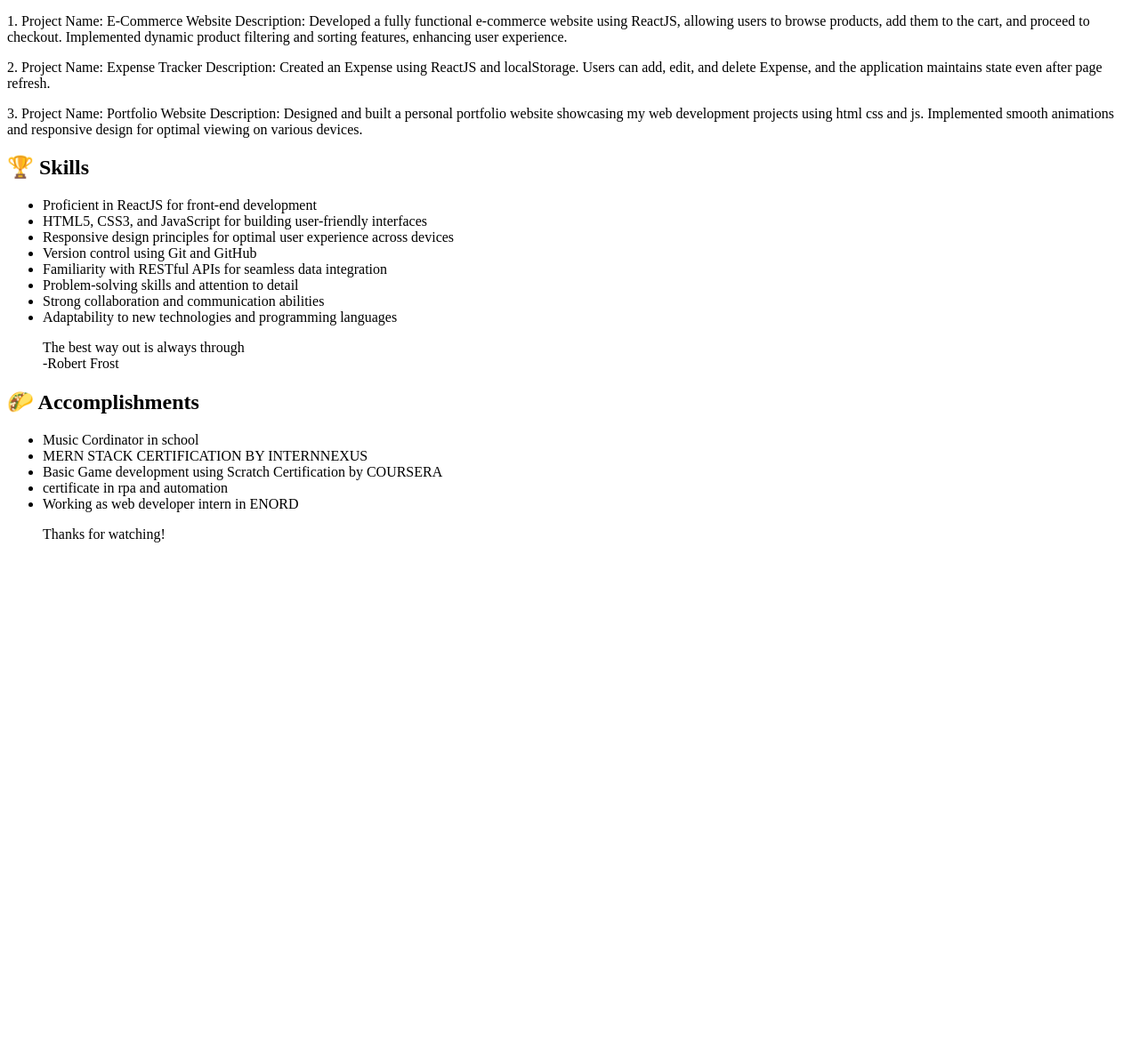
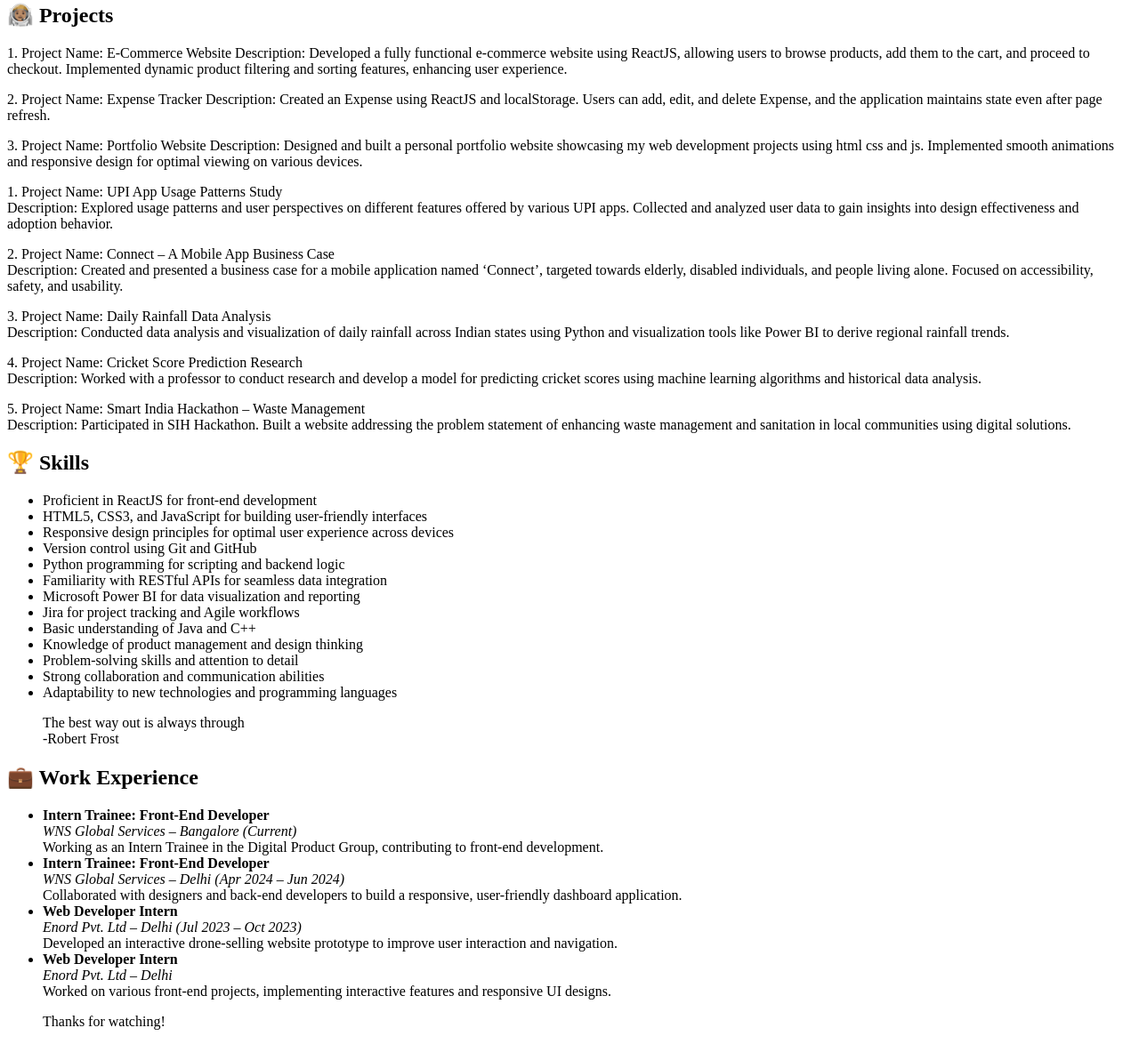
Before and after one commit to akankshjoshi/akanksh.github.io, a plain HTML site: page index.html in a window 1280 px wide. Shown: the part 520-1694 px from the top of the page at 89% size. Before the commit the page ends 1146 px from the top, so only its background shows below. Drawn offline with Linux system fonts and the light colour scheme.

Commit message:
Update index.html

```diff
--- a/index.html
+++ b/index.html
@@ -4,7 +4,7 @@
     <meta charset="UTF-8" />
     <link rel="icon" type="image/svg+xml" href="favicon.svg" />
     <meta name="viewport" content="width=device-width, initial-scale=1.0" />
-    <title>Jeff's Website</title>
+    <title>Akanksh Joshi  Website</title>
   </head>
   <body>
 
@@ -25,13 +25,13 @@
       <section>
         <h2>📜 Manifesto</h2>
         <p>
-          I am a proactive and enthusiastic BCA student seeking an internship position in the field of computer science.
+          I am a proactive and enthusiastic individual with a Bachelor's in Computer Applications and currently pursuing a Post Graduate Program in Digital Product and Design Management from IIIT Bangalore. I am seeking an internship opportunity in Product Management or Product Analytics to apply my technical foundation and passion for building user-centric, data-driven digital solutions.
         </p>
 
         <p>
           I possess strong analytical and problem-solving skills, along with excellent attention to detail.
         <p>
-          I am also a quick learner and have the ability to work well in a team environment. With my current coursework, I have gained knowledge in programming languages like Java, C++, and Python. Additionally, I am familiar with web development tools and frameworks like HTML, CSS, and JavaScript.
+         I am a quick learner with a strong ability to collaborate in team environments. Through my current coursework in Digital Product and Design Management at IIIT Bangalore, I have developed a solid foundation in product strategy, user experience design, and data-driven decision-making. My technical background in BCA has equipped me with programming skills in Java, C++, and Python, and I am also familiar with web technologies such as HTML, CSS, and JavaScript—enabling me to effectively bridge the gap between technical teams and business goals.
         </p>
 
       </section>
@@ -51,6 +51,31 @@ Description: Developed a fully functional e-commerce website using ReactJS, allo
           3. Project Name: Portfolio Website
  Description: Designed and built a personal portfolio website showcasing my web development projects using html css and js. Implemented smooth animations and responsive design for optimal viewing on various devices.
         </p>
+        <p>
+  1. Project Name: UPI App Usage Patterns Study<br>
+  Description: Explored usage patterns and user perspectives on different features offered by various UPI apps. Collected and analyzed user data to gain insights into design effectiveness and adoption behavior.
+</p>
+
+<p>
+  2. Project Name: Connect – A Mobile App Business Case<br>
+  Description: Created and presented a business case for a mobile application named ‘Connect’, targeted towards elderly, disabled individuals, and people living alone. Focused on accessibility, safety, and usability.
+</p>
+
+<p>
+  3. Project Name: Daily Rainfall Data Analysis<br>
+  Description: Conducted data analysis and visualization of daily rainfall across Indian states using Python and visualization tools like Power BI to derive regional rainfall trends.
+</p>
+
+<p>
+  4. Project Name: Cricket Score Prediction Research<br>
+  Description: Worked with a professor to conduct research and develop a model for predicting cricket scores using machine learning algorithms and historical data analysis.
+</p>
+
+<p>
+  5. Project Name: Smart India Hackathon – Waste Management<br>
+  Description: Participated in SIH Hackathon. Built a website addressing the problem statement of enhancing waste management and sanitation in local communities using digital solutions.
+</p>
+
 
         <h2>🏆 Skills</h2>
         <ul>
@@ -58,7 +83,12 @@ Description: Developed a fully functional e-commerce website using ReactJS, allo
   <li>HTML5, CSS3, and JavaScript for building user-friendly interfaces</li>
   <li>Responsive design principles for optimal user experience across devices</li>
   <li>Version control using Git and GitHub</li>
+  <li>Python programming for scripting and backend logic</li>
   <li>Familiarity with RESTful APIs for seamless data integration</li>
+  <li>Microsoft Power BI for data visualization and reporting</li>
+  <li>Jira for project tracking and Agile workflows</li>
+  <li>Basic understanding of Java and C++</li>
+  <li>Knowledge of product management and design thinking</li>
   <li>Problem-solving skills and attention to detail</li>
   <li>Strong collaboration and communication abilities</li>
   <li>Adaptability to new technologies and programming languages</li>
@@ -70,13 +100,30 @@ Description: Developed a fully functional e-commerce website using ReactJS, allo
       </blockquote>
 
       <section class="left">
-        <h2>🌮 Accomplishments</h2>
+        <h2>💼 Work Experience</h2>
 <ul>
-          <li>Music Cordinator in  school </li>
-          <li>MERN STACK CERTIFICATION BY INTERNNEXUS</li>
-          <li>Basic Game development using Scratch Certification by COURSERA</li>
-          <li>certificate in rpa and automation</li>
-          <li>Working as web developer intern in ENORD</li>
+  <li>
+    <strong>Intern Trainee: Front-End Developer</strong><br>
+    <em>WNS Global Services – Bangalore (Current)</em><br>
+    Working as an Intern Trainee in the Digital Product Group, contributing to front-end development.
+  </li>
+  <li>
+    <strong>Intern Trainee: Front-End Developer</strong><br>
+    <em>WNS Global Services – Delhi (Apr 2024 – Jun 2024)</em><br>
+    Collaborated with designers and back-end developers to build a responsive, user-friendly dashboard application.
+  </li>
+  <li>
+    <strong>Web Developer Intern</strong><br>
+    <em>Enord Pvt. Ltd – Delhi (Jul 2023 – Oct 2023)</em><br>
+    Developed an interactive drone-selling website prototype to improve user interaction and navigation.
+  </li>
+  <li>
+    <strong>Web Developer Intern</strong><br>
+    <em>Enord Pvt. Ltd – Delhi</em><br>
+    Worked on various front-end projects, implementing interactive features and responsive UI designs.
+  </li>
+</ul>
+
         </ul>
       </section>
 
```
Lines whose indentation alone changed are shown as unchanged.
